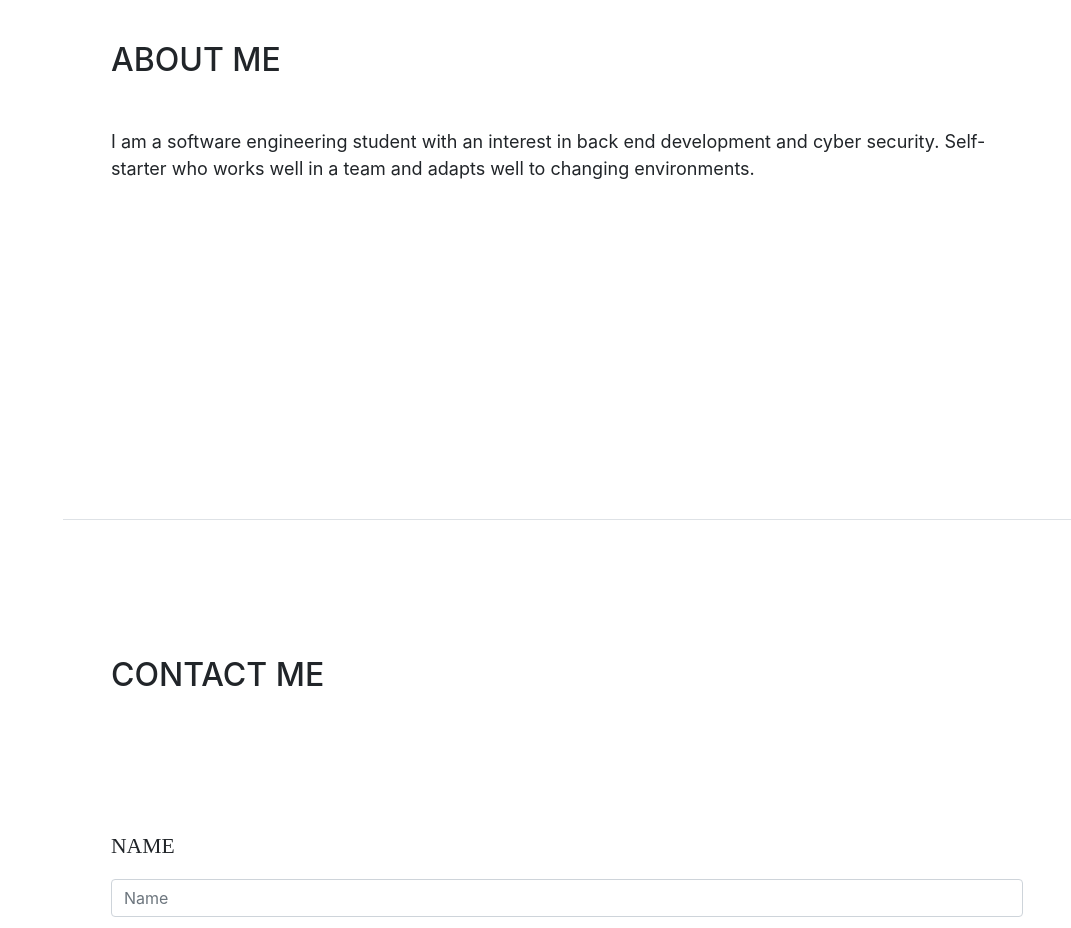
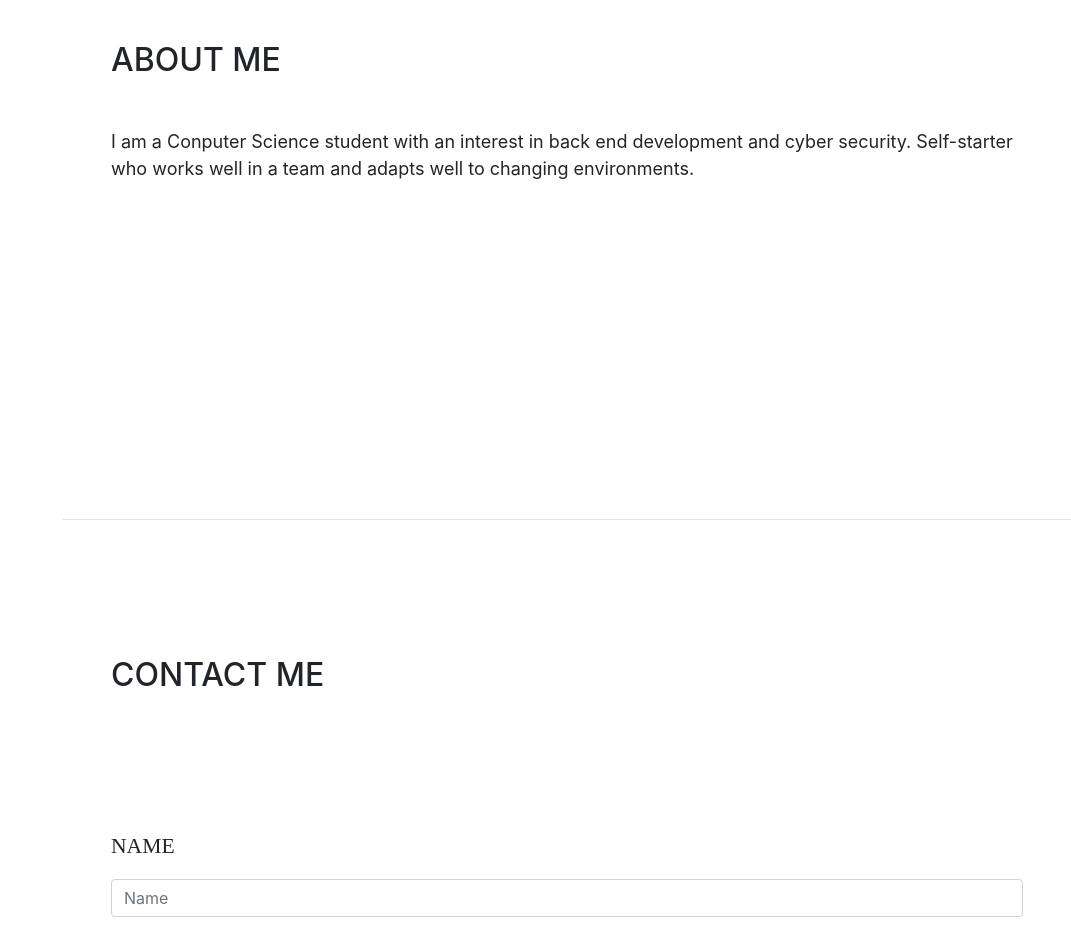
Before and after one commit to Crayon129/Raymond_Zhu, a website with bundled scripts: page index.html in a window 1280 px wide. Shown: the part 5080-6008 px from the top of the page, without its empty margins (209-1280 px from the left). Built offline with nearby package versions, Linux system fonts and the light colour scheme; a web font is replaced by a local one.

Commit message:
Add files via upload

```diff
--- a/index.html
+++ b/index.html
@@ -259,7 +259,7 @@
       <section class="resume-section p-3 p-lg-5 d-flex flex-column" id="interests">
         <div class="my-auto">
           <h2 class="mb-5">About Me</h2>
-          <p>I am a software engineering student with an interest in back end development and cyber security. Self-starter who works well in a team and adapts well to changing environments.</p>
+          <p>I am a Conputer Science student with an interest in back end development and cyber security. Self-starter who works well in a team and adapts well to changing environments.</p>
         </div>
       </section>
 
```
